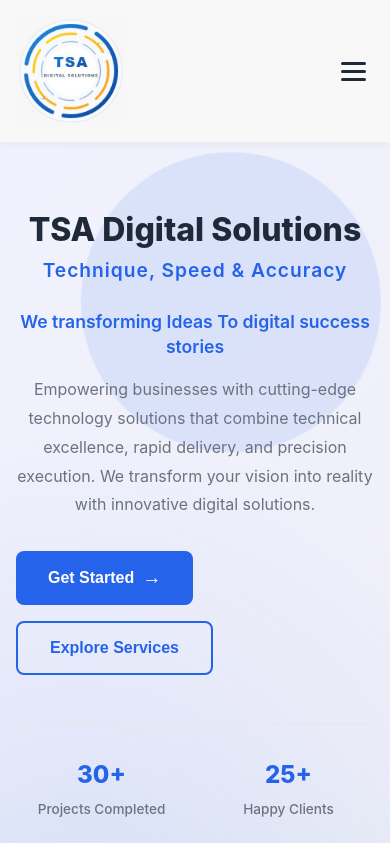
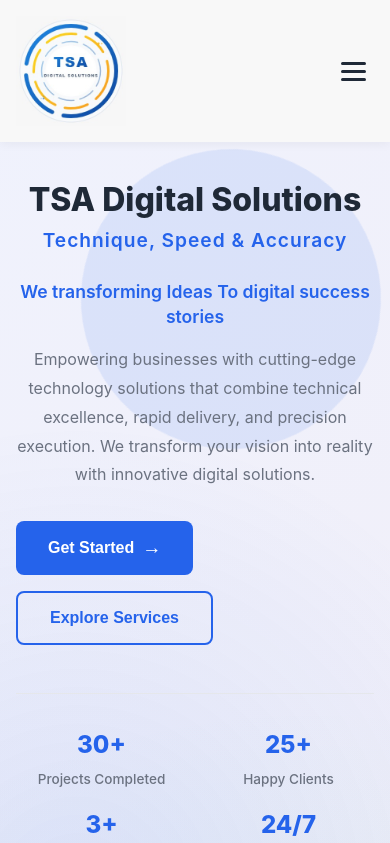
Before and after one commit to emmajulius/TSA-WEBSITE, a React (Vite) app in the folder Desktop/PROJECTSS/TSA_WEBSITE/: page / in a window 390 px wide. Shown: the top 843 px of the page. Built offline with nearby package versions, Linux system fonts and the light colour scheme.

Commit message:
Slightly decrease top padding for all sections to reduce gap while maintaining navigation bar clearance

```diff
--- a/Desktop/PROJECTSS/TSA_WEBSITE/src/components/About.css
+++ b/Desktop/PROJECTSS/TSA_WEBSITE/src/components/About.css
@@ -1,5 +1,5 @@
 .about {
-  padding: 12rem 2rem 6rem 2rem;
+  padding: 10rem 2rem 6rem 2rem;
   background: var(--bg-light);
 }
 
@@ -398,7 +398,7 @@
 
 @media (max-width: 768px) {
   .about {
-    padding: 10rem 1rem 4rem 1rem;
+    padding: 8rem 1rem 4rem 1rem;
   }
 
   .section-title {
--- a/Desktop/PROJECTSS/TSA_WEBSITE/src/components/Contact.css
+++ b/Desktop/PROJECTSS/TSA_WEBSITE/src/components/Contact.css
@@ -1,5 +1,5 @@
 .contact {
-  padding: 12rem 2rem 6rem 2rem;
+  padding: 10rem 2rem 6rem 2rem;
   background: white;
 }
 
@@ -233,7 +233,7 @@
 
 @media (max-width: 768px) {
   .contact {
-    padding: 10rem 1rem 4rem 1rem;
+    padding: 8rem 1rem 4rem 1rem;
   }
 
   .contact-form {
--- a/Desktop/PROJECTSS/TSA_WEBSITE/src/components/Hero.css
+++ b/Desktop/PROJECTSS/TSA_WEBSITE/src/components/Hero.css
@@ -4,7 +4,7 @@
   align-items: center;
   position: relative;
   overflow: hidden;
-  padding-top: 200px;
+  padding-top: 170px;
   padding-bottom: 4rem;
 }
 
@@ -400,7 +400,7 @@
 
 @media (max-width: 768px) {
   .hero {
-    padding-top: 180px;
+    padding-top: 150px;
   }
 
   .hero-content {
--- a/Desktop/PROJECTSS/TSA_WEBSITE/src/components/Services.css
+++ b/Desktop/PROJECTSS/TSA_WEBSITE/src/components/Services.css
@@ -1,5 +1,5 @@
 .services {
-  padding: 12rem 2rem 6rem 2rem;
+  padding: 10rem 2rem 6rem 2rem;
   background: white;
 }
 
@@ -227,7 +227,7 @@
 
 @media (max-width: 768px) {
   .services {
-    padding: 10rem 1rem 4rem 1rem;
+    padding: 8rem 1rem 4rem 1rem;
   }
 
   .services-grid {
```
